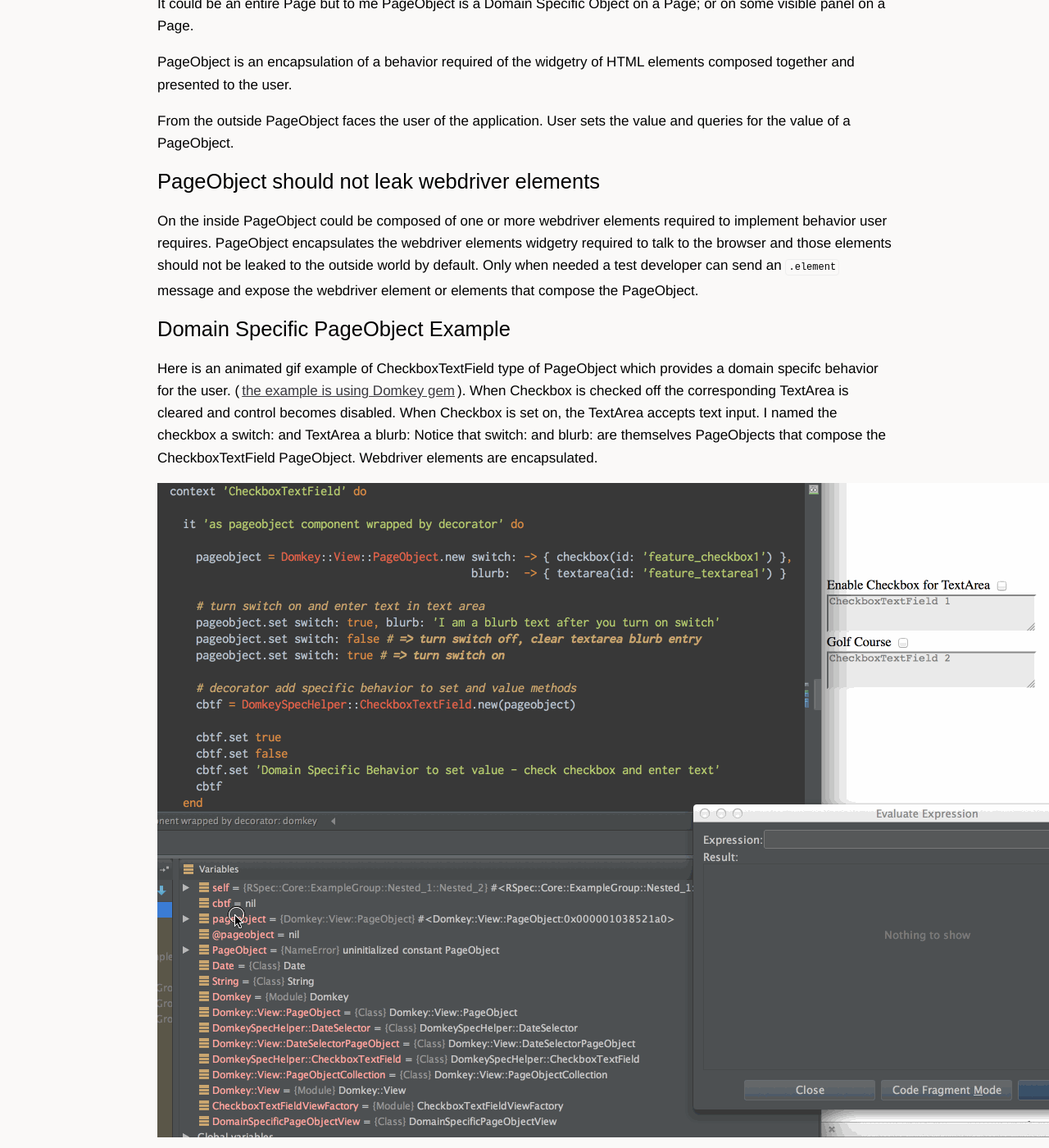
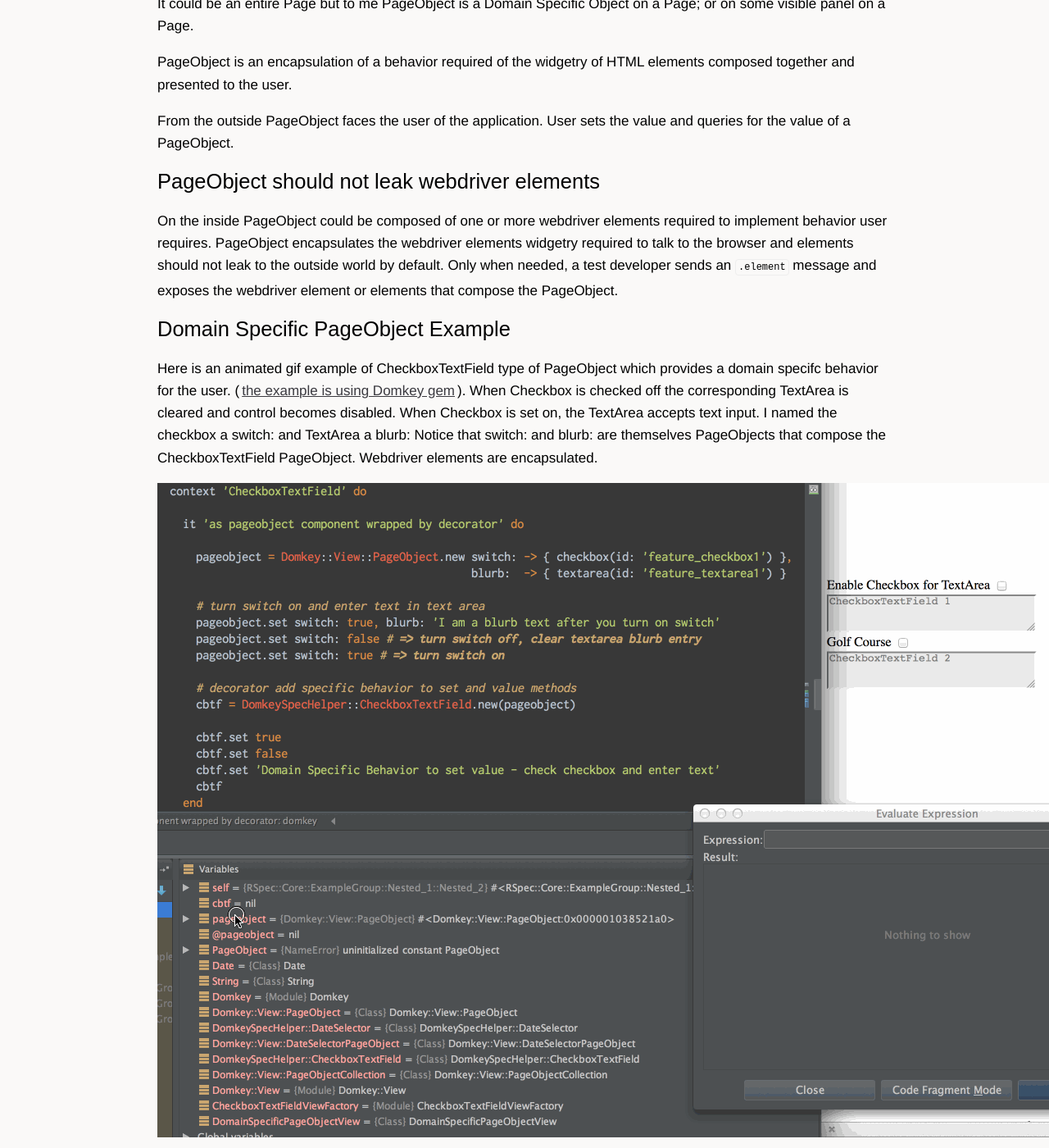
Before and after one commit to marekj/marekj.github.io, a Jekyll site: the page built from _posts/2014-03-15-domain-specific-pageobject-domkey.md, in a window 1280 px wide and 1400 px high, scrolled down 318 px. Shown: the whole window at 82% size. Built offline with Jekyll 4.4.1, drawn with Linux system fonts in a browser that asks for light colours; Markdown is read by kramdown in place of the engine named in the settings; comment, search, counter and statistics services are not loaded; some of the changed text lies outside the part shown.

Commit message:
keep reviewing

```diff
--- a/_posts/2014-03-15-domain-specific-pageobject-domkey.md
+++ b/_posts/2014-03-15-domain-specific-pageobject-domkey.md
@@ -13,13 +13,14 @@ From the outside PageObject faces the user of the application. User sets the val
 
 ## PageObject should not leak webdriver elements
 
-On the inside PageObject could be composed of one or more webdriver elements required to implement behavior user requires. PageObject encapsulates the webdriver elements widgetry required to talk to the browser and those elements should not be leaked to the outside world by default. Only when needed a test developer can send an `.element` message and expose the webdriver element or elements that compose the PageObject.
+On the inside PageObject could be composed of one or more webdriver elements required to implement behavior user requires. PageObject encapsulates the webdriver elements widgetry required to talk to the browser and elements should not leak to the outside world by default. Only when needed, a test developer sends an `.element` message and exposes the webdriver element or elements that compose the PageObject.
 
 ## Domain Specific PageObject Example
 
 Here is an animated gif example of CheckboxTextField type of PageObject which provides a domain specifc behavior for the user. ([the example is using Domkey gem](http://github.com/rubytester/domkey)). When Checkbox is checked off the corresponding TextArea is cleared and control becomes disabled. When Checkbox is set on, the TextArea accepts text input. I named the checkbox a switch: and TextArea a blurb: Notice that switch: and blurb: are themselves PageObjects that compose the CheckboxTextField PageObject. Webdriver elements are encapsulated.
 
 ![Animated Gif of git log aliases in action](/images/rubytester-domkey-pageobject-intro.gif)
+(the gif is a bit heavy 1.2 meg)
 
 This PageObject has 3 value states: `true, false, 'Some String'`. When switch: is off the value is false. When switch: is checked but there is no text entered the blurb: then PageObject's value is true, When Text is presentd (with switch: on) then the value is the value of blurb: PageObject. All those 3 value states are Domain Specific in the world of the user of this PageObject.
 
```
Also changed, not shown: other parts of _posts/2014-03-15-domain-specific-pageobject-domkey.md (+1 -1 lines).
